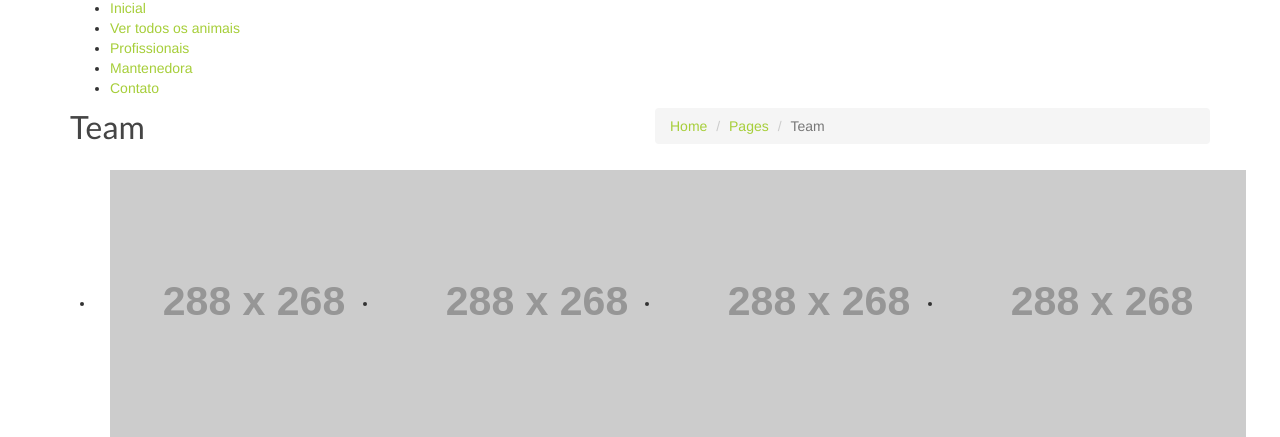
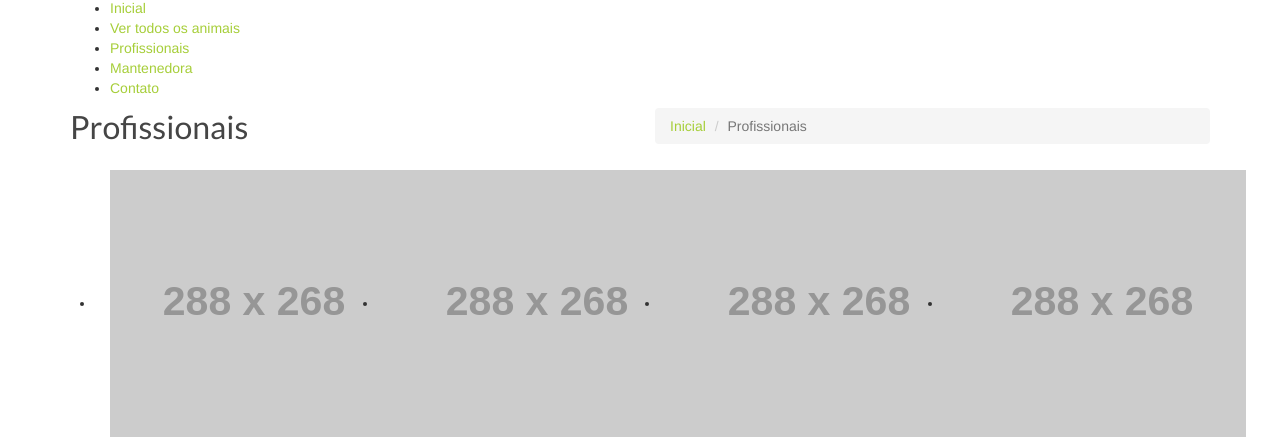
Before and after one commit to jenicarvalho/tcc-mais-pet, a PHP site: page /maispet/index.php?pagina=profissionais in a window 1280 px wide. Shown: the part 290-727 px from the top of the page. Run offline with PHP 8.4, Linux system fonts and the light colour scheme; grey boxes labelled with a size stand in for pictures from a placeholder-image service; some libraries are stand-ins or nearby versions.

Commit message:
fix(breadcrumb): ajustado link para home

```diff
--- a/View/Home/contato.php
+++ b/View/Home/contato.php
@@ -10,7 +10,7 @@
 						</div>
 						<div class="col-md-6">
 							<ul class="breadcrumb">
-								<li><a href="?pagina=index.html">Inicial</a></li>
+								<li><a href="?pagina=index">Inicial</a></li>
 								<li class="active">Contatos</li>
 							</ul>
 						</div>
--- a/View/Home/login.php
+++ b/View/Home/login.php
@@ -15,8 +15,7 @@
             </div>
             <div class="col-md-6">
               <ul class="breadcrumb">
-                <li><a href="index.html">Home</a></li>
-                <li><a href="#">Pages</a></li>
+                <li><a href="?pagina=index">Inicial</a></li>
                 <li class="active">Login</li>
               </ul>
             </div>
--- a/View/Home/mantenedora.php
+++ b/View/Home/mantenedora.php
@@ -10,7 +10,7 @@
 						</div>
 						<div class="col-md-6">
 							<ul class="breadcrumb">
-								<li><a href="?pagina=index.html">Inicial</a></li>
+								<li><a href="?pagina=index">Inicial</a></li>
 								<li class="active">Sobre nós</li>
 							</ul>
 						</div>
--- a/View/Home/mostra-animais.php
+++ b/View/Home/mostra-animais.php
@@ -19,7 +19,7 @@
 						</div>
 						<div class="col-md-6">
 							<ul class="breadcrumb">
-								<li><a href="index.html">Home</a></li>
+								<li><a href="?pagina=index">Inicial</a></li>
 								<li class="active">Animais</li>
 							</ul>
 						</div>
--- a/View/Home/profissionais.php
+++ b/View/Home/profissionais.php
@@ -9,13 +9,12 @@
 				<div class="container">
 					<div class="row">
 						<div class="col-md-6">
-							<h1>Team</h1>
+							<h1>Profissionais</h1>
 						</div>
 						<div class="col-md-6">
 							<ul class="breadcrumb">
-								<li><a href="index.html">Home</a></li>
-								<li><a href="#">Pages</a></li>
-								<li class="active">Team</li>
+								<li><a href="?pagina=index">Inicial</a></li>
+								<li class="active">Profissionais</li>
 							</ul>
 						</div>
 					</div>
--- a/View/Home/signup.php
+++ b/View/Home/signup.php
@@ -19,7 +19,7 @@
             </div>
             <div class="col-md-6">
               <ul class="breadcrumb">
-                <li><a href="index.php">Home</a></li>
+                <li><a href="?pagina=index">Inicial</a></li>
                 <li class="active">Criar Conta</li>
               </ul>
             </div>
```
